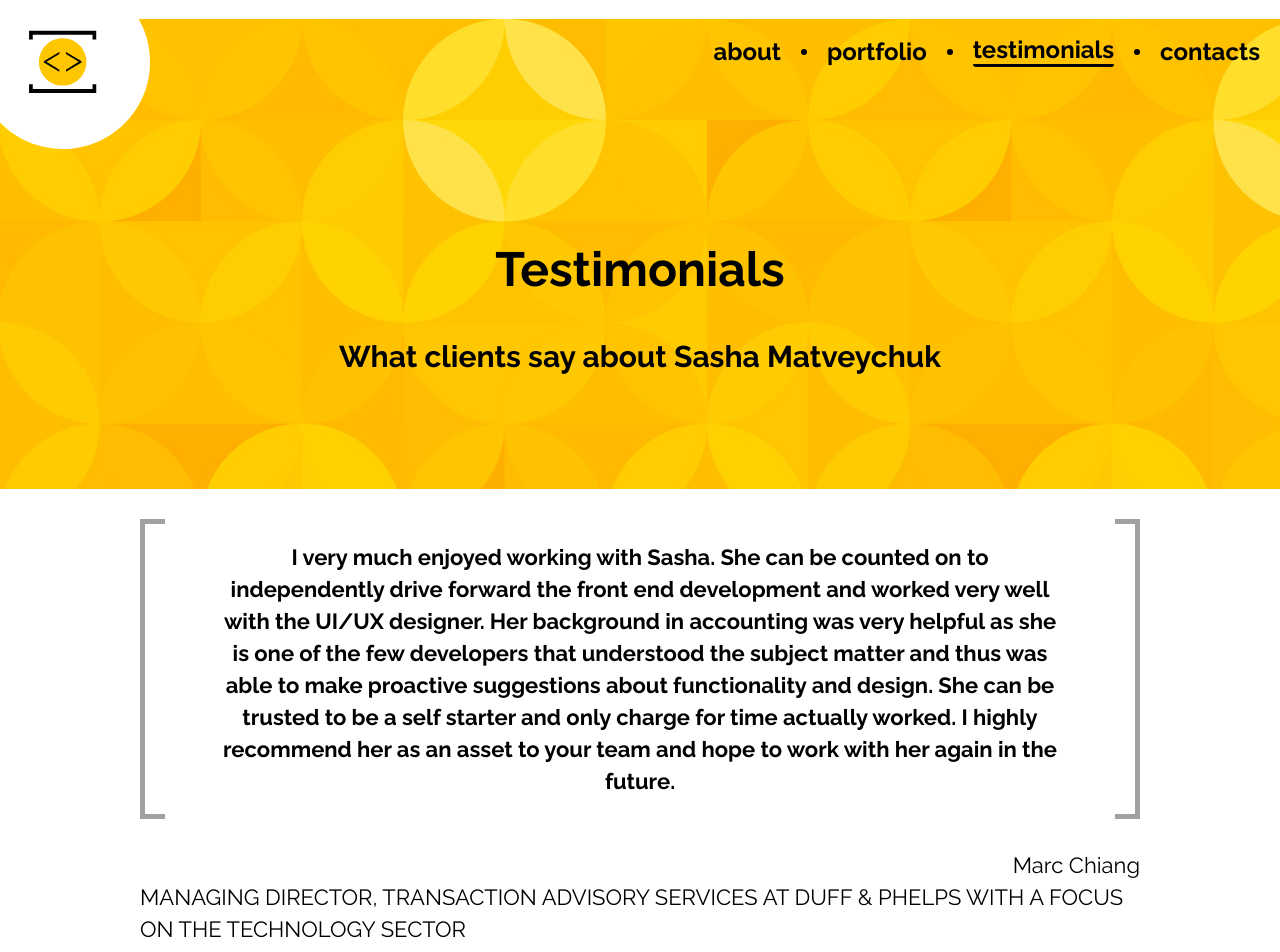
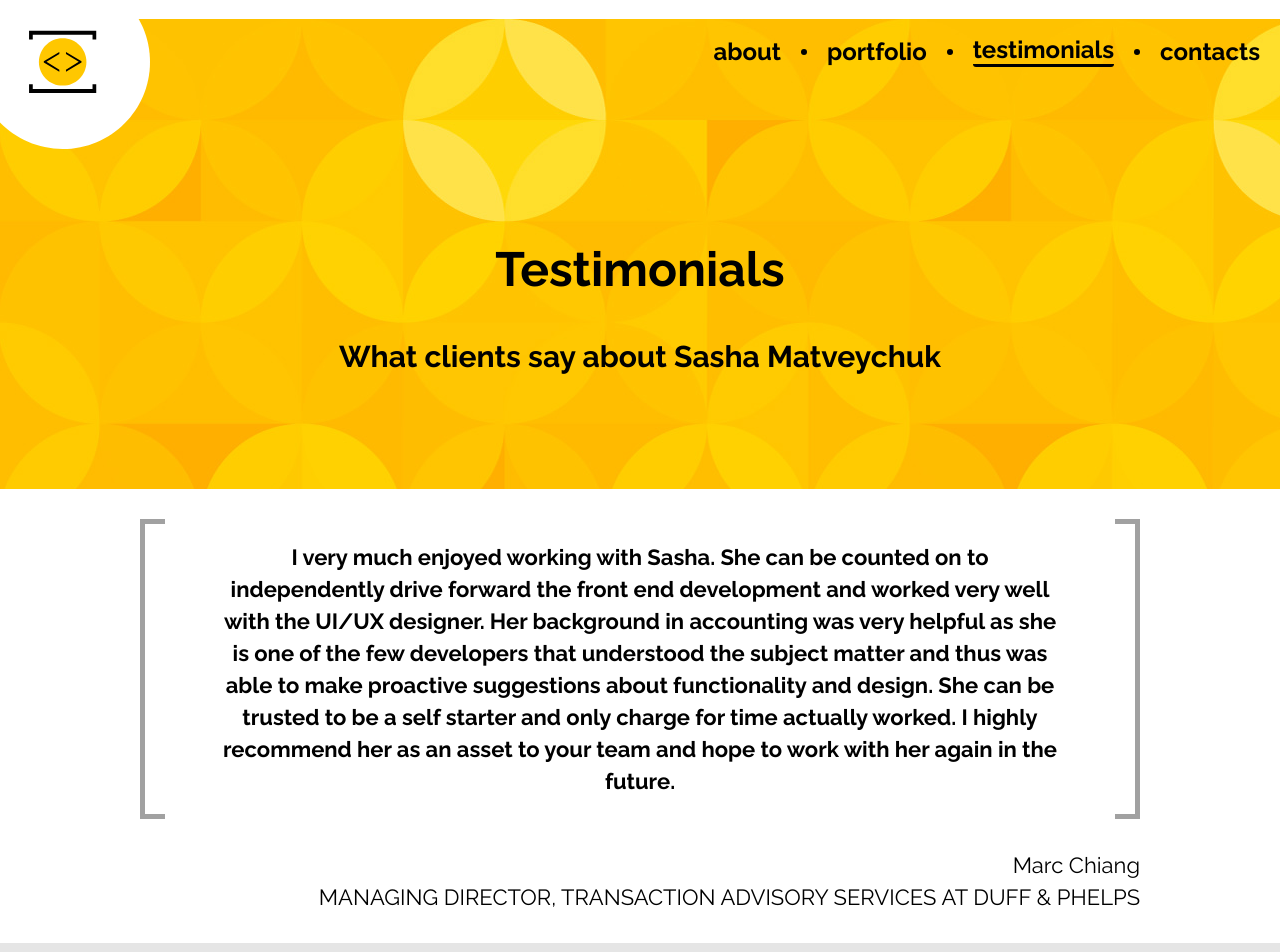
Before and after one commit to matveychuk/matveychuk.github.io, a React (Create React App) app: page /testimonials in a window 1280 px wide. Shown: the top 952 px of the page. Built offline with nearby package versions, Linux system fonts and the light colour scheme.

Commit message:
shorter company name

```diff
--- a/src/components/testimonials/Testimonials.js
+++ b/src/components/testimonials/Testimonials.js
@@ -7,7 +7,7 @@ const testimonials = [
     text:
       "I very much enjoyed working with Sasha. She can be counted on to independently drive forward the front end development and worked very well with the UI/UX designer. Her background in accounting was very helpful as she is one of the few developers that understood the subject matter and thus was able to make proactive suggestions about functionality and design. She can be trusted to be a self starter and only charge for time actually worked. I highly recommend her as an asset to your team and hope to work with her again in the future.",
     author: "Marc Chiang",
-    company: "Managing Director, Transaction Advisory Services at Duff & Phelps with a focus on the technology sector"
+    company: "Managing Director, Transaction Advisory Services at Duff & Phelps"
   },
   {
     text:
```
